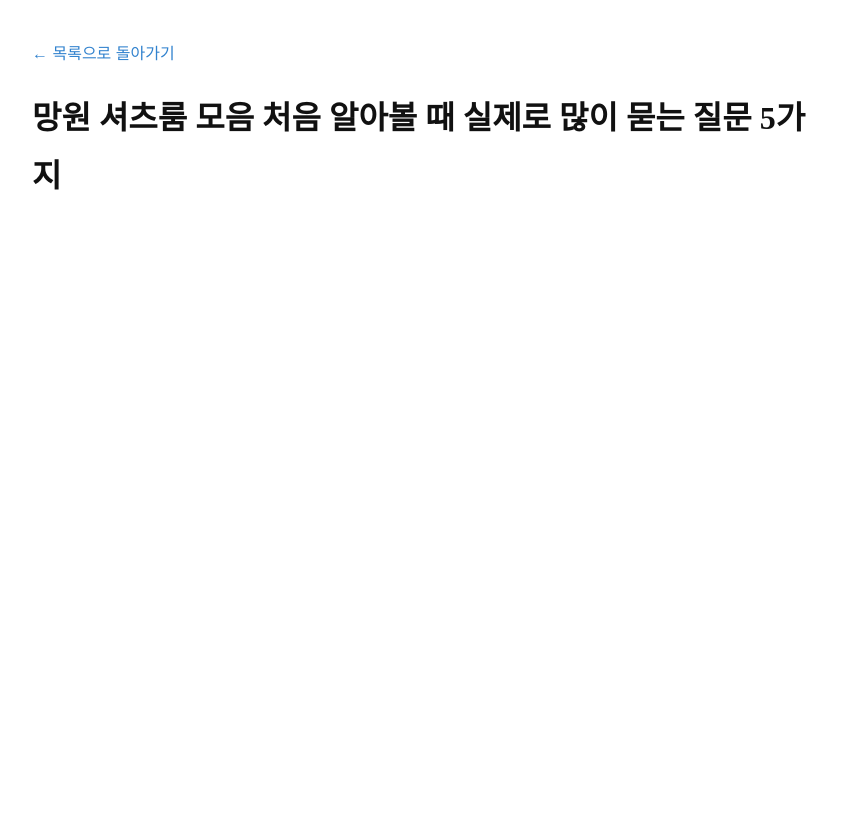
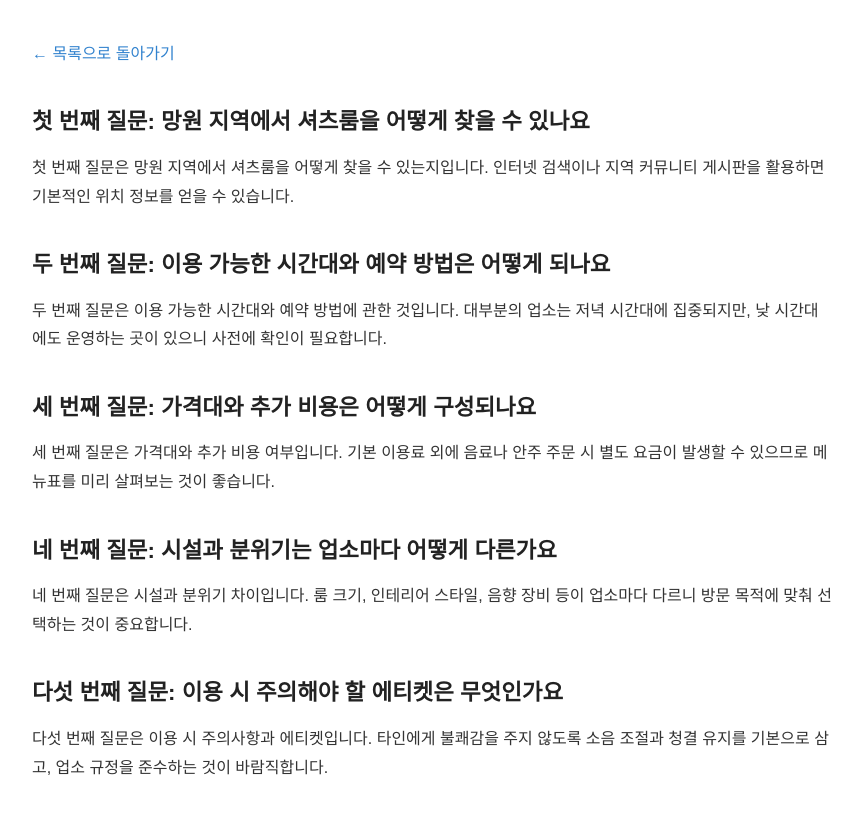
Before and after one commit to cosmos0111-cmyk/bp-t3b05-mw-shirts-list, a plain HTML site: page posts/qa-001-1dyzh6w.html in a window 1280 px wide. Shown: the whole page, without its empty margins (208-1069 px from the left). Drawn offline with Linux system fonts and the light colour scheme.

Commit message:
fix: 프롬프트 유출·한자 조각·반복 파손 제거 (1 files)

```diff
--- a/posts/qa-001-1dyzh6w.html
+++ b/posts/qa-001-1dyzh6w.html
@@ -20,9 +20,20 @@
     <a href="../index.html">← 목록으로 돌아가기</a>
   </header>
   <main>
-    <h1>망원 셔츠룸 모음 처음 알아볼 때 실제로 많이 묻는 질문 5가지</h1>
-    <article>
+<h2>첫 번째 질문: 망원 지역에서 셔츠룸을 어떻게 찾을 수 있나요</h2>
+<p>첫 번째 질문은 망원 지역에서 셔츠룸을 어떻게 찾을 수 있는지입니다. 인터넷 검색이나 지역 커뮤니티 게시판을 활용하면 기본적인 위치 정보를 얻을 수 있습니다.</p>
 
+<h2>두 번째 질문: 이용 가능한 시간대와 예약 방법은 어떻게 되나요</h2>
+<p>두 번째 질문은 이용 가능한 시간대와 예약 방법에 관한 것입니다. 대부분의 업소는 저녁 시간대에 집중되지만, 낮 시간대에도 운영하는 곳이 있으니 사전에 확인이 필요합니다.</p>
+
+<h2>세 번째 질문: 가격대와 추가 비용은 어떻게 구성되나요</h2>
+<p>세 번째 질문은 가격대와 추가 비용 여부입니다. 기본 이용료 외에 음료나 안주 주문 시 별도 요금이 발생할 수 있으므로 메뉴표를 미리 살펴보는 것이 좋습니다.</p>
+
+<h2>네 번째 질문: 시설과 분위기는 업소마다 어떻게 다른가요</h2>
+<p>네 번째 질문은 시설과 분위기 차이입니다. 룸 크기, 인테리어 스타일, 음향 장비 등이 업소마다 다르니 방문 목적에 맞춰 선택하는 것이 중요합니다.</p>
+
+<h2>다섯 번째 질문: 이용 시 주의해야 할 에티켓은 무엇인가요</h2>
+<p>다섯 번째 질문은 이용 시 주의사항과 에티켓입니다. 타인에게 불쾌감을 주지 않도록 소음 조절과 청결 유지를 기본으로 삼고, 업소 규정을 준수하는 것이 바람직합니다.</p>
 </main>
 </body>
 </html>
```
